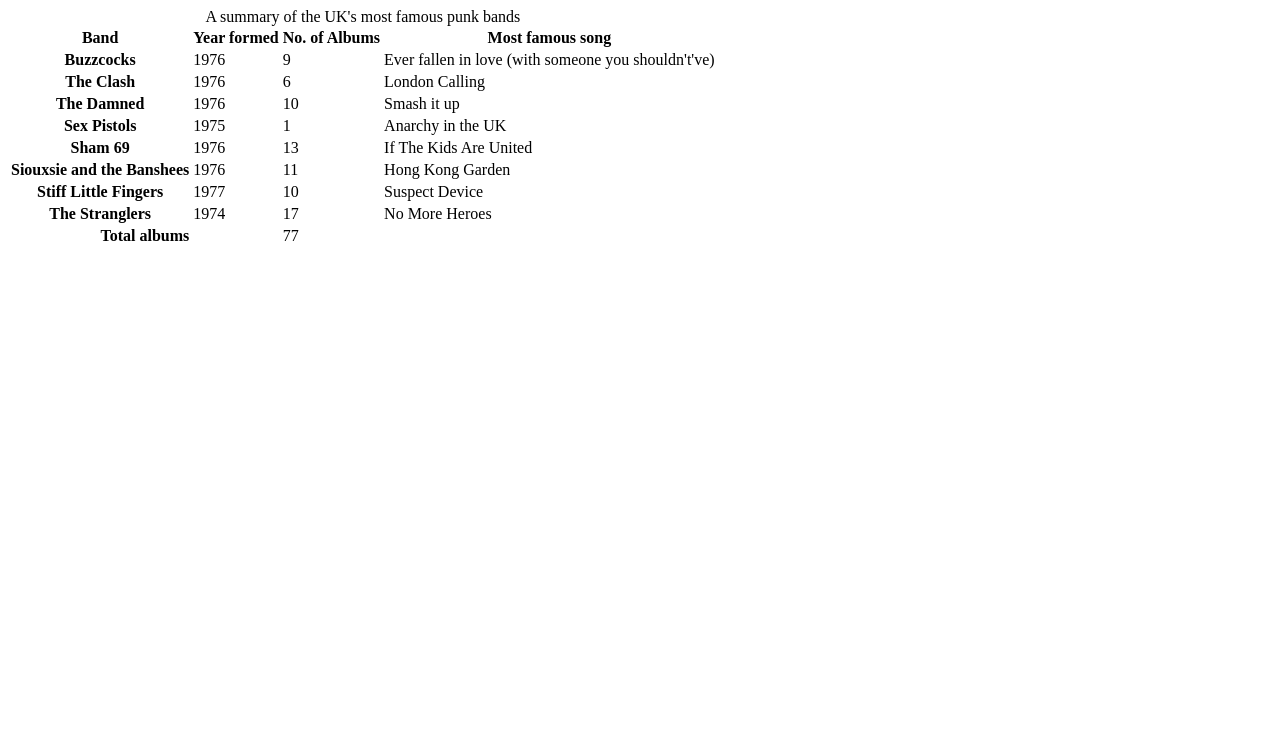
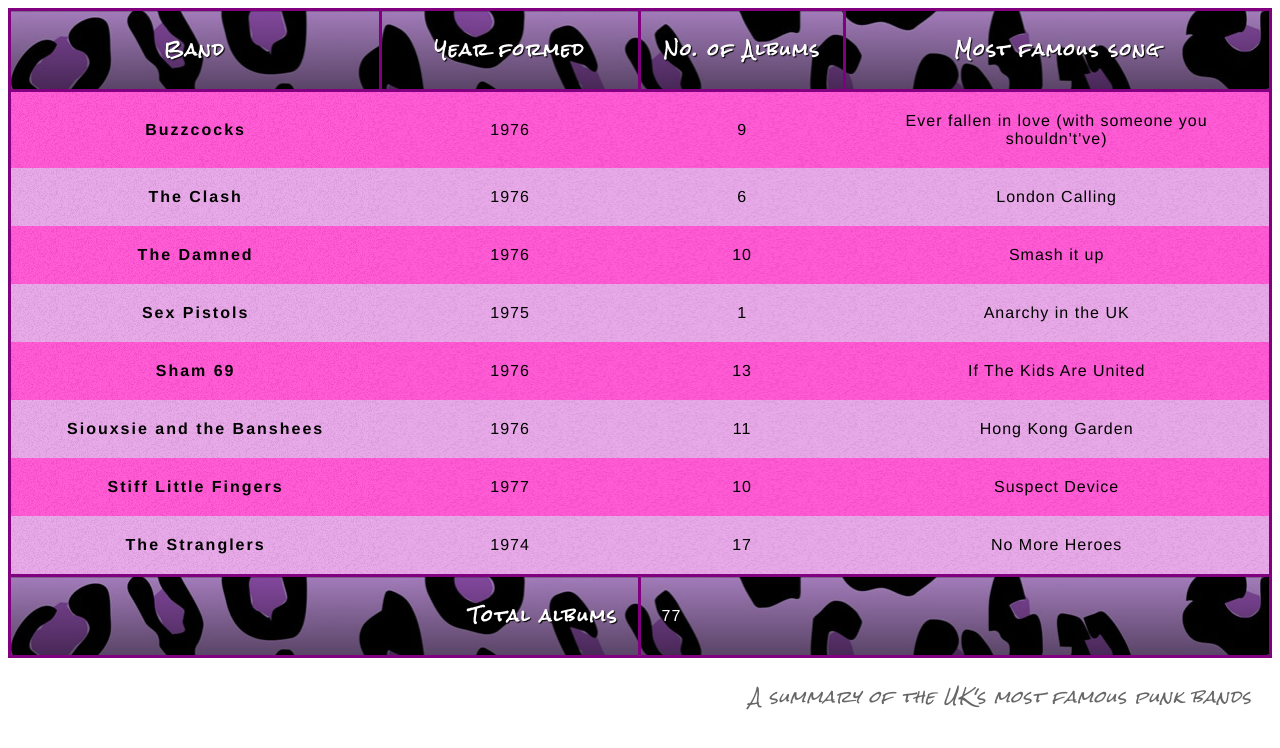
Before and after one commit to yunkai1841/mdn-tutorial, a plain HTML site: page styling-tables/punk-bands.html in a window 1280 px wide. Drawn offline with Linux system fonts and the light colour scheme.

Commit message:
add style to table

```diff
--- a/styling-tables/punk-bands.html
+++ b/styling-tables/punk-bands.html
@@ -3,6 +3,8 @@
   <head>
     <meta charset="utf-8">
     <title>UK punk bands</title>
+    <link href="style.css" rel="stylesheet" type="text/css">
+    <link href='https://fonts.googleapis.com/css?family=Rock+Salt' rel='stylesheet' type='text/css'>
   </head>
   <body>
     <table>
--- /dev/null
+++ b/styling-tables/style.css
@@ -0,0 +1,102 @@
+/* spacing */
+
+table {
+  table-layout: fixed;
+  width: 100%;
+  border-collapse: collapse;
+  border: 3px solid purple;
+}
+
+thead th:nth-child(1) {
+  width: 30%;
+}
+
+thead th:nth-child(2) {
+  width: 20%;
+}
+
+thead th:nth-child(3) {
+  width: 15%;
+}
+
+thead th:nth-child(4) {
+  width: 35%;
+}
+
+th,
+td {
+  padding: 20px;
+}
+
+/* typography */
+
+html {
+  font-family: 'helvetica neue', helvetica, arial, sans-serif;
+}
+
+thead th,
+tfoot th {
+  font-family: 'Rock Salt', cursive;
+}
+
+th {
+  letter-spacing: 2px;
+}
+
+td {
+  letter-spacing: 1px;
+}
+
+tbody td {
+  text-align: center;
+}
+
+tfoot th {
+  text-align: right;
+}
+
+/* グラフィックと色 */
+
+thead,
+tfoot {
+  background: url(leopardskin.jpg);
+  color: white;
+  text-shadow: 1px 1px 1px black;
+}
+
+thead th,
+tfoot th,
+tfoot td {
+  background: linear-gradient(to bottom, rgba(0, 0, 0, 0.1), rgba(0, 0, 0, 0.5));
+  border: 3px solid purple;
+}
+
+/* 縞模様 */
+
+tbody tr:nth-child(odd) {
+  background-color: #ff33cc;
+}
+
+tbody tr:nth-child(even) {
+  background-color: #e495e4;
+}
+
+tbody tr {
+  background-image: url(noise.png);
+}
+
+table {
+  background-color: #ff33cc;
+}
+
+/* caption */
+
+caption {
+  font-family: 'Rock Salt', cursive;
+  padding: 20px;
+  font-style: italic;
+  caption-side: bottom;
+  color: #666;
+  text-align: right;
+  letter-spacing: 1px;
+}
```
